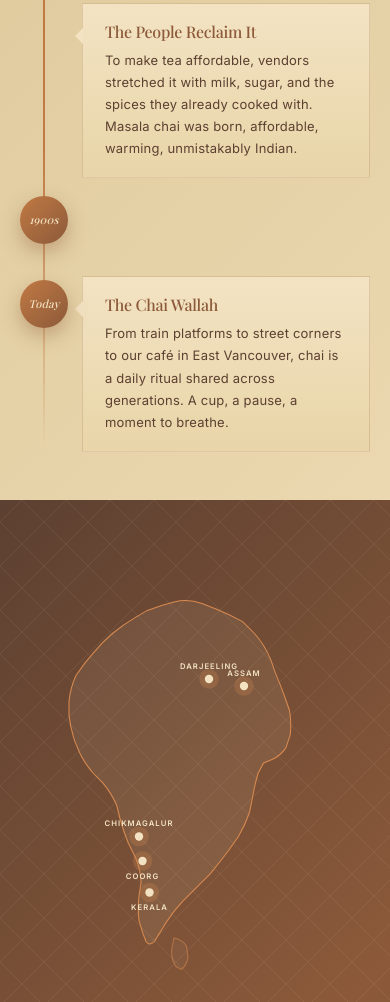
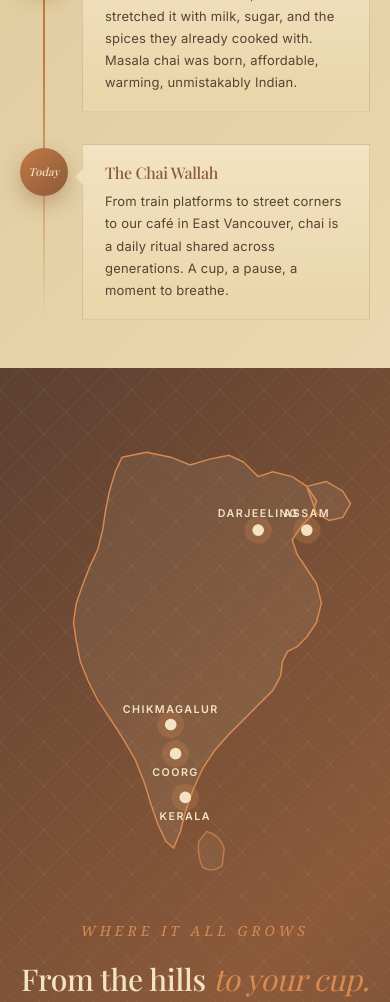
Before and after one commit to shar2025/sula-cafe, an Astro site: page /explore in a window 390 px wide. Shown: the part 1805-2807 px from the top of the page. Built offline with nearby package versions, Linux system fonts and the light colour scheme; Astro itself is replaced by a stand-in of ours; a web font is replaced by a local one.

Commit message:
Fix timeline mobile alignment, redraw India map
Co-Authored-By: Claude Opus 4.7 (1M context) <noreply@anthropic.com>

```diff
--- a/src/pages/explore.astro
+++ b/src/pages/explore.astro
@@ -94,36 +94,35 @@ import Layout from '../layouts/Layout.astro';
 	<section class="map-section reveal">
 		<div class="map-wrap">
 			<div>
-				<svg class="india-map-svg" viewBox="0 0 500 600" xmlns="http://www.w3.org/2000/svg">
-					<!-- Accurate India outline (simplified but recognizable) -->
-					<path d="M 220 60 Q 240 55 260 62 L 280 70 Q 300 78 318 88 L 335 105 Q 350 122 358 142 L 365 162 Q 372 178 378 195 L 385 215 Q 388 232 386 250 L 380 268 Q 372 280 360 285 L 348 290 L 340 305 Q 335 322 332 340 L 328 360 Q 322 378 312 395 L 298 415 Q 285 432 272 448 L 258 462 Q 245 475 232 488 L 220 502 Q 208 518 200 532 L 192 545 Q 185 552 180 545 L 175 532 L 170 515 Q 168 498 170 480 L 173 460 Q 172 442 165 425 L 155 405 Q 148 388 143 370 L 138 350 Q 130 332 118 318 L 105 305 Q 92 290 85 275 L 78 258 Q 72 240 70 222 L 70 202 Q 72 182 80 165 L 92 148 Q 105 132 118 118 L 132 105 Q 148 92 165 82 L 182 72 Q 200 65 220 60 Z" />
-					<!-- Sri Lanka teardrop -->
-					<path d="M 220 540 Q 232 542 238 552 L 240 568 Q 238 580 230 585 L 222 580 Q 215 568 217 555 Z" style="opacity:0.6" />
-					<!-- Region pins -->
+				<svg class="india-map-svg" viewBox="0 0 360 460" xmlns="http://www.w3.org/2000/svg">
+				  <path d="M 105 30 L 130 25 L 155 30 L 175 38 L 195 32 L 215 28 L 230 35 L 245 50 L 260 45 L 280 50 L 295 60 L 305 75 L 300 90 L 290 100 L 280 115 L 285 130 L 295 145 L 305 160 L 310 180 L 305 200 L 295 215 L 285 225 L 275 230 L 270 240 L 268 255 L 260 270 L 245 285 L 230 300 L 215 315 L 200 332 L 188 350 L 178 372 L 170 395 L 165 415 L 158 432 L 150 425 L 142 408 L 135 388 L 128 365 L 118 340 L 105 318 L 92 298 L 80 280 L 70 260 L 62 240 L 58 220 L 55 200 L 58 180 L 65 160 L 72 142 L 80 125 L 85 105 L 88 85 L 92 65 L 98 45 Z" />
+				  <path d="M 295 60 L 315 55 L 332 65 L 340 78 L 332 92 L 318 95 L 305 88 Z" />
+				  <path d="M 192 415 Q 205 418 210 432 L 208 450 Q 198 458 188 452 Q 182 440 184 425 Z" style="opacity:0.7" />
+
 				  <g class="region-pin">
-						<circle class="outer" cx="270" cy="170" r="14" fill="rgba(216,138,80,0.25)"/>
-						<circle class="inner" cx="270" cy="170" r="6" fill="#F3E3C3"/>
-						<text x="270" y="155">Darjeeling</text>
+				    <circle class="outer" cx="245" cy="105" r="14" fill="rgba(216,138,80,0.25)"/>
+				    <circle class="inner" cx="245" cy="105" r="6" fill="#F3E3C3"/>
+				    <text x="245" y="92">Darjeeling</text>
 				  </g>
 				  <g class="region-pin">
-						<circle class="outer" cx="320" cy="180" r="14" fill="rgba(216,138,80,0.25)"/>
-						<circle class="inner" cx="320" cy="180" r="6" fill="#F3E3C3"/>
-						<text x="320" y="165">Assam</text>
+				    <circle class="outer" cx="295" cy="105" r="14" fill="rgba(216,138,80,0.25)"/>
+				    <circle class="inner" cx="295" cy="105" r="6" fill="#F3E3C3"/>
+				    <text x="295" y="92">Assam</text>
 				  </g>
 				  <g class="region-pin">
-						<circle class="outer" cx="170" cy="395" r="14" fill="rgba(216,138,80,0.25)"/>
-						<circle class="inner" cx="170" cy="395" r="6" fill="#F3E3C3"/>
-						<text x="170" y="380">Chikmagalur</text>
+				    <circle class="outer" cx="155" cy="305" r="14" fill="rgba(216,138,80,0.25)"/>
+				    <circle class="inner" cx="155" cy="305" r="6" fill="#F3E3C3"/>
+				    <text x="155" y="293">Chikmagalur</text>
 				  </g>
 				  <g class="region-pin">
-						<circle class="outer" cx="175" cy="430" r="14" fill="rgba(216,138,80,0.25)"/>
-						<circle class="inner" cx="175" cy="430" r="6" fill="#F3E3C3"/>
-						<text x="175" y="455">Coorg</text>
+				    <circle class="outer" cx="160" cy="335" r="14" fill="rgba(216,138,80,0.25)"/>
+				    <circle class="inner" cx="160" cy="335" r="6" fill="#F3E3C3"/>
+				    <text x="160" y="358">Coorg</text>
 				  </g>
 				  <g class="region-pin">
-						<circle class="outer" cx="185" cy="475" r="14" fill="rgba(216,138,80,0.25)"/>
-						<circle class="inner" cx="185" cy="475" r="6" fill="#F3E3C3"/>
-						<text x="185" y="500">Kerala</text>
+				    <circle class="outer" cx="170" cy="380" r="14" fill="rgba(216,138,80,0.25)"/>
+				    <circle class="inner" cx="170" cy="380" r="6" fill="#F3E3C3"/>
+				    <text x="170" y="403">Kerala</text>
 				  </g>
 				</svg>
 			</div>
@@ -559,11 +558,10 @@ import Layout from '../layouts/Layout.astro';
 			.map-info h2{font-size:30px}
 			.region-list{margin-top:20px}
 			.timeline-wrap::before{left:24px}
-			.timeline-item{grid-template-columns:48px 1fr;gap:14px;align-items:start;margin-bottom:32px}
-			.timeline-item .timeline-marker{grid-column:1;justify-content:flex-start;align-items:flex-start;padding-top:4px}
+			.timeline-item{grid-template-columns:48px 1fr;grid-template-rows:auto;gap:14px;align-items:start;margin-bottom:32px}
+			.timeline-item .timeline-marker{grid-column:1 !important;grid-row:1 !important;justify-content:flex-start;align-items:flex-start;padding-top:4px}
+			.timeline-item .timeline-content{grid-column:2 !important;grid-row:1 !important;text-align:left}
 			.timeline-marker-inner{width:48px;height:48px;font-size:11px}
-			.timeline-item:nth-child(odd) .timeline-content,
-			.timeline-item:nth-child(even) .timeline-content{grid-column:2;text-align:left}
 			.timeline-item:nth-child(odd) .timeline-content::before,
 			.timeline-item:nth-child(even) .timeline-content::before{left:-16px;right:auto;border-right-color:#F3E3C3;border-left-color:transparent;top:24px;transform:none}
 			.timeline-content{padding:18px 22px}
```
Lines whose indentation alone changed are shown as unchanged.
